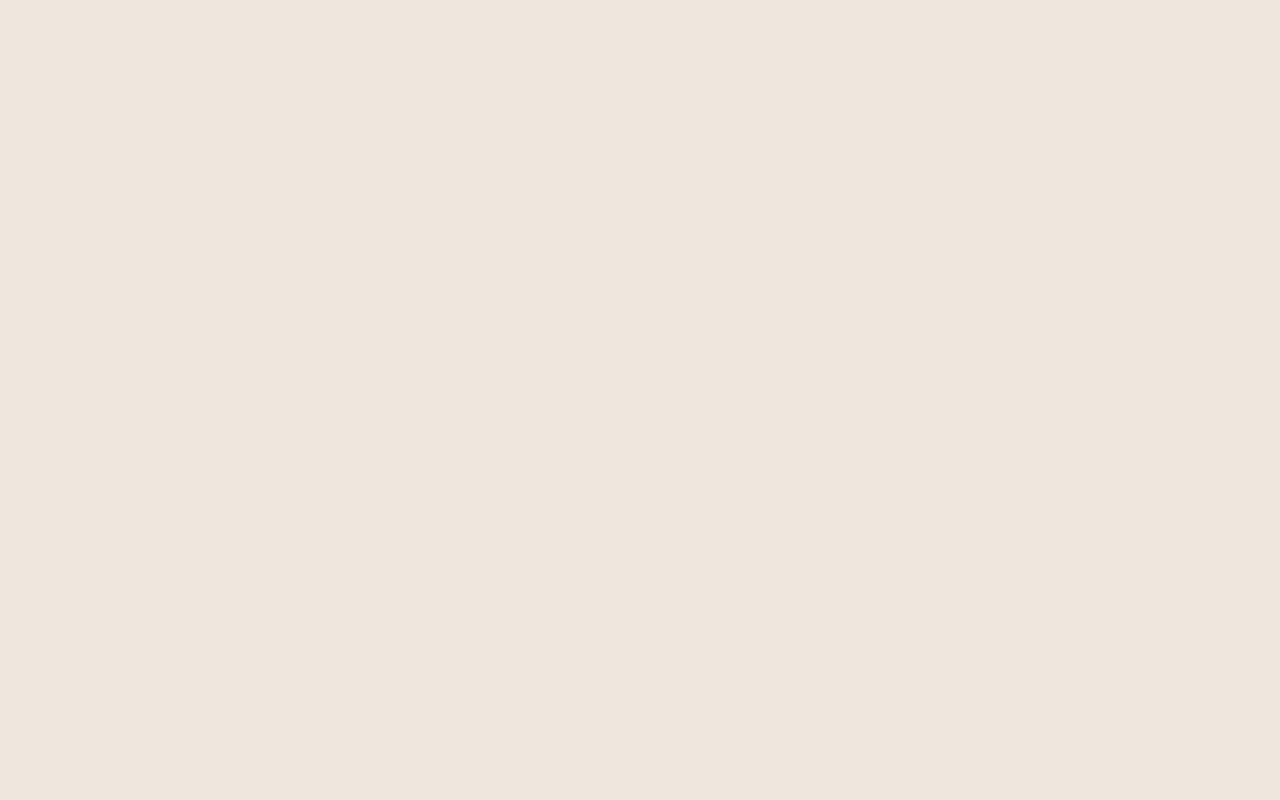
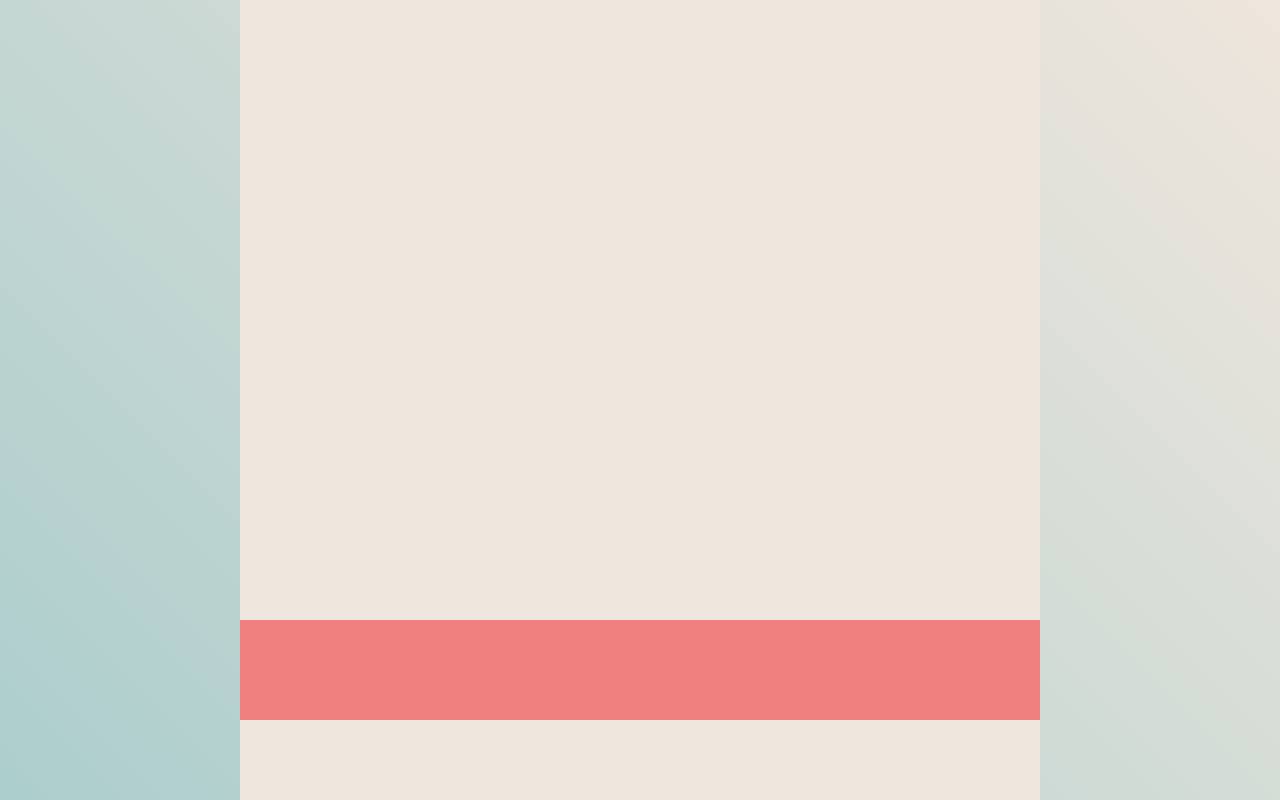
Before and after one commit to Mirudistok32/social-network-code-2, a React (Create React App) app: page /profile in a window 1280 px wide. Built offline with nearby package versions, Linux system fonts and the light colour scheme.

Commit message:
Create components: Content and Navigation

```diff
--- a/src/components/App/App.module.scss
+++ b/src/components/App/App.module.scss
@@ -0,0 +1,14 @@
+@import "../../scss/variable";
+.app {
+  min-height: inherit;
+  width: inherit;
+  background: linear-gradient(-135deg, $white, rgba($blue, 0.6));
+  &__container {
+    max-width: 800px;
+    min-height: inherit;
+    margin: 0 auto;
+    background-color: $white;
+    display: flex;
+    flex-direction: column;
+  }
+}
--- a/src/components/App/App.tsx
+++ b/src/components/App/App.tsx
@@ -1,10 +1,15 @@
 import React from 'react';
+import { Content } from '../Content/Content';
+import { Navigation } from '../Navigation/Navigation';
 import s from './App.module.scss';
 
 export function App() {
   return (
     <div className={s.app}>
-
+      <div className={s.app__container}>
+        <Content />
+        <Navigation />
+      </div>
     </div>
   );
 }
--- /dev/null
+++ b/src/components/Content/Content.module.scss
@@ -0,0 +1,4 @@
+@import "../../scss/variable";
+.content {
+  flex-grow: 1;
+}
--- /dev/null
+++ b/src/components/Content/Content.tsx
@@ -0,0 +1,17 @@
+import React from 'react';
+import s from './Content.module.scss';
+
+type PropsType = {
+
+}
+
+export const Content: React.FC<PropsType> = React.memo((props) => {
+
+  const { } = props
+
+  return (
+    <div className={s.content}>
+
+    </div>
+  );
+})
--- /dev/null
+++ b/src/components/Navigation/Navigation.module.scss
@@ -0,0 +1,6 @@
+@import "../../scss/variable";
+.navigation {
+  background-color: lightcoral;
+  height: 100px;
+  margin-bottom: 80px;
+}
--- /dev/null
+++ b/src/components/Navigation/Navigation.tsx
@@ -0,0 +1,17 @@
+import React from 'react';
+import s from './Navigation.module.scss';
+
+type PropsType = {
+
+}
+
+export const Navigation: React.FC<PropsType> = React.memo((props) => {
+
+  const { } = props
+
+  return (
+    <div className={s.navigation}>
+
+    </div>
+  );
+})
--- /dev/null
+++ b/src/scss/_variable.scss
@@ -0,0 +1,6 @@
+//Global colors
+$black: #231f20;
+$red: #bb4430;
+$blue: #7ebdc2;
+$yellow: #f3dfa2;
+$white: #efe6dd;
```
